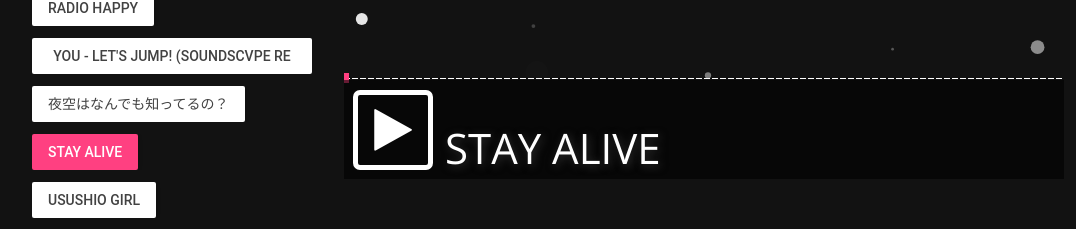
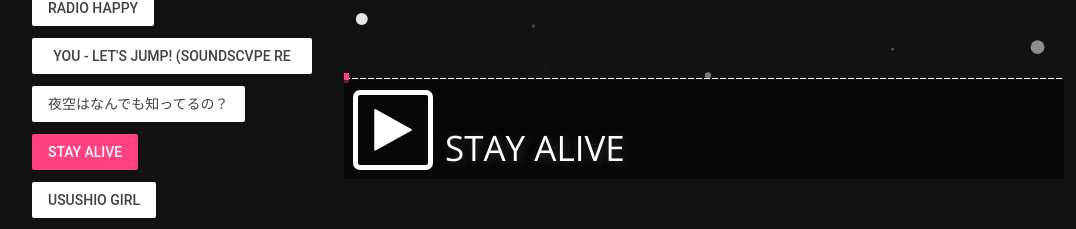
Before and after one commit to Rifu/aoba, a React (Create React App) app: page / in a window 1280 px wide. Shown: the part 313-542 px from the top of the page, without its empty margins (92-1168 px from the left). Built offline with nearby package versions, Linux system fonts and the light colour scheme; no server answers.

Commit message:
Just more layout things

```diff
--- a/src/layout.css
+++ b/src/layout.css
@@ -11,12 +11,13 @@ body{
   padding: 9px;
   padding-top: 10px;
   width: 100%;
+  max-height: 100px;
   box-sizing: border-box;
 
   background-color: rgba(0,0,0,0.6);
 }
 .player__title{
-  font-size: 3em;
+  font-size: 2.5em;
   text-shadow: 2px 2px 8px #333;
   color: white;
 
@@ -24,6 +25,10 @@ body{
   margin-top: 48px;
   text-transform: uppercase;
   font-weight: 300;
+
+  word-break: break-all;
+  max-width: 1000px;
+
 }
 .player__seekContainer{
   position: absolute;
@@ -31,7 +36,7 @@ body{
   width: 1280px;
   height: 10px;
   margin-right: -6px;
-
+  line-height: initial;
   z-index: 3;
 }
 .player__seek{
```
